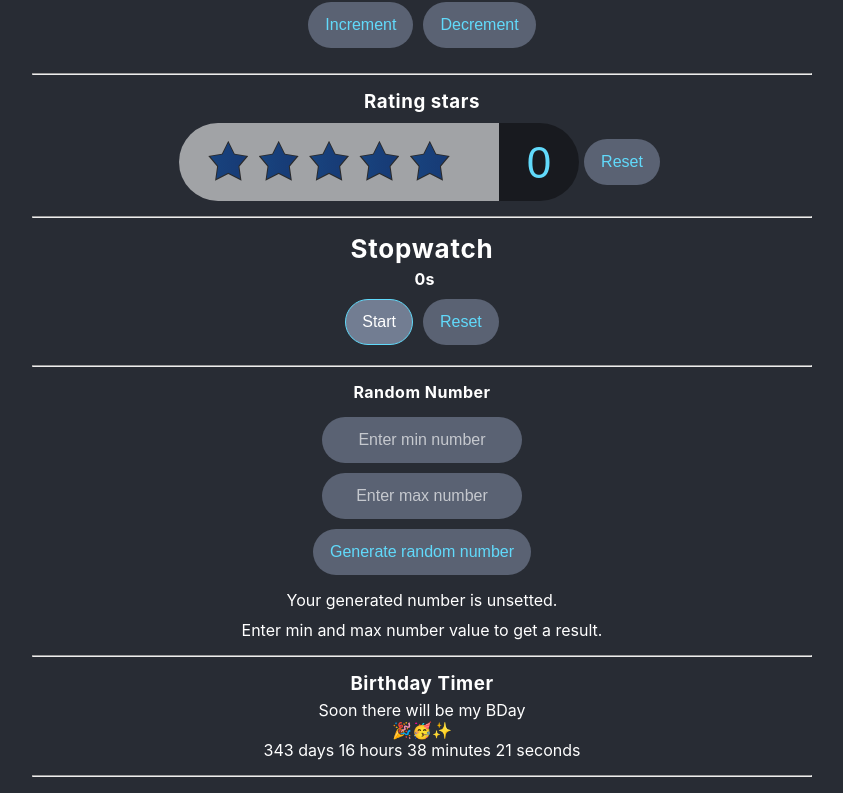
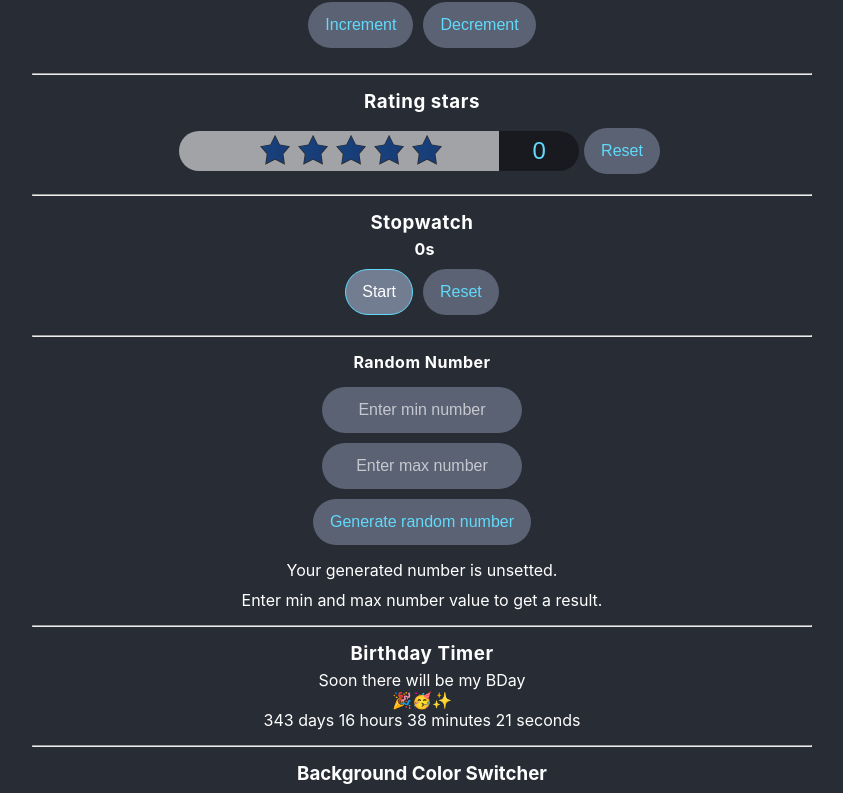
Before and after one commit to YuliaDobrova/react-practice-app, a React (Create React App) app: page /functional in a window 1280 px wide. Shown: the part 2456-3249 px from the top of the page, without its empty margins (218-1061 px from the left). Built offline with nearby package versions, Linux system fonts and the light colour scheme; no server answers.

Commit message:
rating fix

```diff
--- a/src/components/footer/Footer.css
+++ b/src/components/footer/Footer.css
@@ -45,7 +45,7 @@
 
 @media screen and (min-width: 768px) {
   .FooterText {
-    font-size: 18px;
+    font-size: 16px;
     width: 310px;
   }
   .FooterDeveloperText {
--- a/src/components/footer/Footer.js
+++ b/src/components/footer/Footer.js
@@ -10,7 +10,9 @@ const Footer = () => {
     <footer className="Footer">
       <Container>
         <div className="FooterWrapper">
-          <p className="FooterText">©2022 Cteated to improve React skills</p>
+          <p className="FooterText">
+            ©2022-2023 Cteated to improve <br /> React skills
+          </p>
           <svg className="FooterIcon" width="24" height="24">
             <use href={sprite + '#icon-react'}></use>
           </svg>
--- a/src/components/randomNumber/RandomNumber.jsx
+++ b/src/components/randomNumber/RandomNumber.jsx
@@ -9,10 +9,22 @@ const RandomNumber = () => {
 
   function handleMinClick(e) {
     e.preventDefault();
+    console.log('min e.currentTarget.value', e.currentTarget.value);
+    // if (e.currentTarget.value <= maxNum) {
+    // } else {
+    //   alert('Min number must be smaller than Max number.');
+    //   return;
+    // }
     setMinNum(e.currentTarget.value);
   }
   function handleMaxClick(e) {
     e.preventDefault();
+    console.log('max e.currentTarget.value', e.currentTarget.value);
+    // if (e.currentTarget.value >= minNum) {
+    // } else {
+    //   alert('Max number must be bigger than Min number.');
+    //   return;
+    // }
     setMaxNum(e.currentTarget.value);
   }
   const handleClick = () => {
@@ -26,6 +38,7 @@ const RandomNumber = () => {
     return Math.floor(Math.random() * (max - min + 1)) + min;
   }
 
+  console.log('num', num);
   return (
     <div
       style={{ display: 'flex', flexDirection: 'column', alignItems: 'center' }}
@@ -42,7 +55,6 @@ const RandomNumber = () => {
       <MyInput
         type="text"
         autoComplete="off"
-        // autoFocus
         value={minNum}
         placeholder="Enter min number"
         onChange={e => handleMinClick(e)}
@@ -69,7 +81,8 @@ const RandomNumber = () => {
         </>
       ) : (
         <p style={{ textAlign: 'center', marginTop: 10 }}>
-          Your generated number is: {num}
+          Your generated number is: {''}
+          {isNaN(num) ? `not a number` : `${num} `}
         </p>
       )}
     </div>
--- a/src/components/ratingCounter/RatingCounter.css
+++ b/src/components/ratingCounter/RatingCounter.css
@@ -5,21 +5,37 @@
 }
 
 .rating-stars {
-  display: block;
+  /* display: block; */
+  display: flex;
+  flex-direction: row;
+  justify-content: center;
+  align-items: center;
   width: 50vmin;
+  max-height: 40px;
   padding: 1.75vmin 10vmin 2vmin 3vmin;
-  background: linear-gradient(90deg, #ffffff90 40vmin, #fff0 40vmin 100%);
+  background: linear-gradient(90deg, #ffffff90 40vmin, #fff0 20vmin 100%);
   border-radius: 5vmin;
   position: relative;
 }
+@media screen and (min-width: 768px) {
+  .rating-stars {
+    background: linear-gradient(90deg, #ffffff90 40vmin, #fff0 40vmin 100%);
+  }
+}
 
 .rating-counter {
-  font-size: 5.5vmin;
+  /* font-size: 5.5vmin; */
+  font-size: 24px;
+  display: flex;
+  flex-direction: row;
+  justify-content: center;
+  align-items: center;
   font-family: Arial, Helvetica, serif;
   color: #61dafb;
   width: 10vmin;
   text-align: center;
   background: #0006;
+  /* background: rgba(139, 152, 178, 1); */
   position: absolute;
   top: 0;
   right: 0;
@@ -38,12 +54,14 @@
 }
 
 .rating-stars-label {
-  width: 5vmin;
-  height: 5vmin;
+  width: 20px;
+  height: 20px;
+  /* width: 5vmin; */
+  /* height: 5vmin; */
   background: #000b;
   display: inline-flex;
   cursor: pointer;
-  margin: 0.5vmin 0.65vmin;
+  margin: 0.5vmin 0.5vmin;
   transition: all 1s ease 0s;
   clip-path: polygon(
     50% 0%,
@@ -57,6 +75,13 @@
     0 38%,
     34% 32%
   );
+}
+
+@media screen and (min-width: 768px) {
+  .rating-stars-label {
+    width: 30px;
+    height: 30px;
+  }
 }
 
 .rating-stars-label[for='rs0'] {
@@ -137,14 +162,15 @@
 }
 
 .rating-stars-label:hover ~ .rating-counter:before {
-  color: #9aacc6 !important;
+  /* color: #9aacc6 !important; */
+  color: #fff !important;
   transition: all 0.5s ease 0s;
   animation: pulse 1s ease 0s infinite;
 }
 
 @keyframes pulse {
   50% {
-    font-size: 6.25vmin;
+    font-size: 3.5vmin;
   }
 }
 
--- a/src/components/ratingCounter/RatingCounter.jsx
+++ b/src/components/ratingCounter/RatingCounter.jsx
@@ -8,7 +8,7 @@ const RatingCounter = () => {
   const onResetClick = () => {
     setRateZero(true);
   };
-  const onHandleClick = () => {
+  const onHandleChange = () => {
     setRateZero(false);
   };
 
@@ -37,6 +37,7 @@ const RatingCounter = () => {
             name="rating"
             id="rs0"
             checked={rateZero ? true : false}
+            onChange={onHandleChange}
             // defaultChecked
           />
           <label
@@ -49,7 +50,7 @@ const RatingCounter = () => {
             type="radio"
             name="rating"
             id="rs1"
-            onClick={onHandleClick}
+            onChange={onHandleChange}
           />
           <label className="rating-stars-label" htmlFor="rs1"></label>
           <input
@@ -57,7 +58,7 @@ const RatingCounter = () => {
             type="radio"
             name="rating"
             id="rs2"
-            onClick={onHandleClick}
+            onChange={onHandleChange}
           />
           <label className="rating-stars-label" htmlFor="rs2"></label>
           <input
@@ -65,7 +66,7 @@ const RatingCounter = () => {
             type="radio"
             name="rating"
             id="rs3"
-            onClick={onHandleClick}
+            onChange={onHandleChange}
           />
           <label className="rating-stars-label" htmlFor="rs3"></label>
           <input
@@ -73,7 +74,7 @@ const RatingCounter = () => {
             type="radio"
             name="rating"
             id="rs4"
-            onClick={onHandleClick}
+            onChange={onHandleChange}
           />
           <label className="rating-stars-label" htmlFor="rs4"></label>
           <input
@@ -81,7 +82,7 @@ const RatingCounter = () => {
             type="radio"
             name="rating"
             id="rs5"
-            onClick={onHandleClick}
+            onChange={onHandleChange}
           />
           <label className="rating-stars-label" htmlFor="rs5"></label>
           <span className="rating-counter"></span>
--- a/src/components/timer/Timer.css
+++ b/src/components/timer/Timer.css
@@ -6,7 +6,7 @@
   flex-direction: column;
   align-items: center;
   justify-content: center;
-  font-size: calc(10px + 2vmin);
+  /* font-size: calc(10px + 2vmin); */
   color: white;
 }
 
--- a/src/components/timer/Timer.jsx
+++ b/src/components/timer/Timer.jsx
@@ -29,7 +29,7 @@ const Timer = () => {
 
   return (
     <div className="timerWrapper">
-      <h4 style={{ letterSpacing: '0.03em' }}>Stopwatch</h4>
+      <h3 style={{ letterSpacing: '0.03em' }}>Stopwatch</h3>
       <h1 className="time">{seconds}s</h1>
       <div className="timerBtnWrapper">
         <button
--- a/src/index.js
+++ b/src/index.js
@@ -5,8 +5,9 @@ import App from './App';
 import './index.css';
 
 ReactDOM.render(
-  <React.StrictMode>
-    <App />
-  </React.StrictMode>,
+  // <React.StrictMode>
+  // <App />
+  // </React.StrictMode>,
+  <App />,
   document.getElementById('root'),
 );
```
